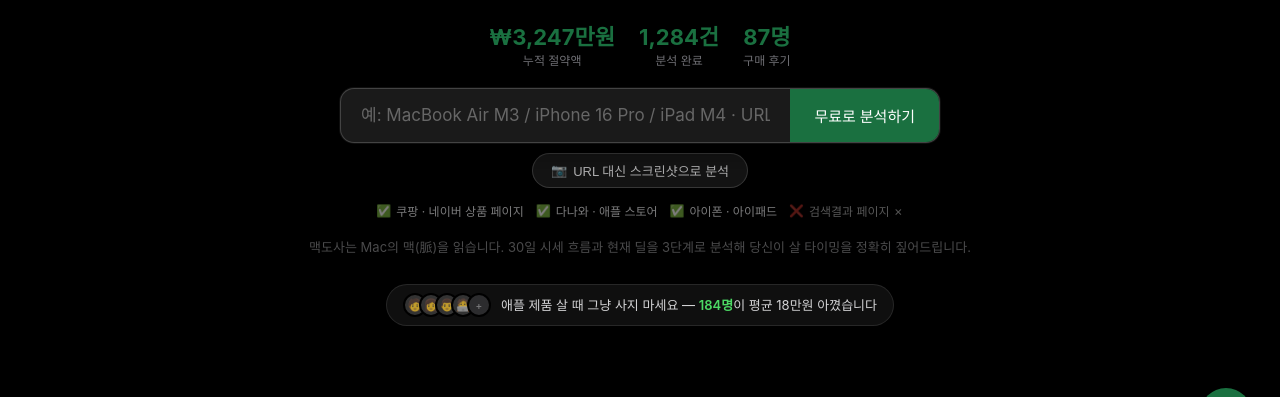
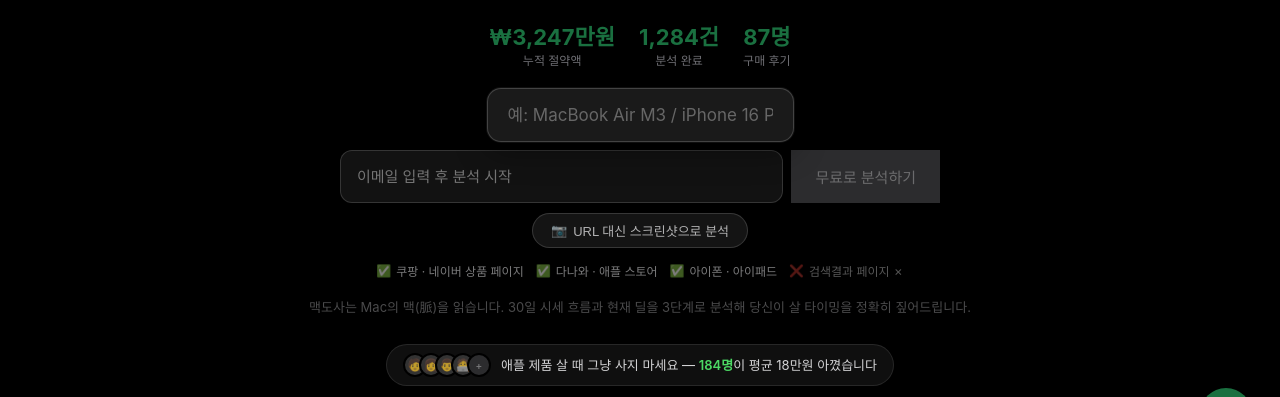
Before and after one commit to charlesmaster911/macdosa, a website: page index.html in a window 1280 px wide. Shown: the part 332-729 px from the top of the page. Drawn offline with Linux system fonts and the light colour scheme; no server answers.

Commit message:
ux: 이메일 입력해야 분석 버튼 초록 활성화

```diff
--- a/index.html
+++ b/index.html
@@ -657,11 +657,22 @@
     }).catch(()=>{});
     </script>
 
-    <!-- URL 입력창 — 구글처럼 첫 화면에서 바로 -->
-    <div class="url-input-wrap" style="margin-bottom:10px">
-      <input class="url-input" type="text" id="heroInput"
-        placeholder="예: MacBook Air M3 / iPhone 16 Pro / iPad M4 · URL도 OK" />
-      <button class="url-submit" onclick="startAnalysis()">무료로 분석하기</button>
+    <!-- URL + 이메일 입력 폼 -->
+    <div style="max-width:600px;margin:0 auto 10px;display:flex;flex-direction:column;gap:8px">
+      <div class="url-input-wrap" style="margin-bottom:0">
+        <input class="url-input" type="text" id="heroInput"
+          placeholder="예: MacBook Air M3 / iPhone 16 Pro / iPad M4 · URL도 OK" />
+      </div>
+      <div style="display:flex;gap:8px">
+        <input type="email" id="heroEmail" placeholder="이메일 입력 후 분석 시작"
+          style="flex:1;background:rgba(255,255,255,0.07);border:1.5px solid rgba(255,255,255,0.15);border-radius:12px;padding:12px 16px;font-size:15px;color:#fff;font-family:var(--font);outline:none;transition:border-color 0.2s"
+          onfocus="this.style.borderColor='rgba(255,255,255,0.35)'" onblur="this.style.borderColor='rgba(255,255,255,0.15)'"
+          oninput="updateAnalysisBtn()" onkeydown="if(event.key==='Enter') startAnalysis()" />
+        <button id="analysisBtnHero" class="url-submit" onclick="startAnalysis()"
+          style="background:#2C2C2E;color:rgba(255,255,255,0.3);cursor:default;transition:background 0.2s,color 0.2s;white-space:nowrap">
+          무료로 분석하기
+        </button>
+      </div>
     </div>
     <!-- 스크린샷 업로드 -->
     <div style="text-align:center;margin-bottom:14px">
@@ -1236,26 +1247,65 @@
 }
 
 /* ── 분석 시작 → result 페이지로 이동 ── */
-function startAnalysis() {
+function updateAnalysisBtn() {
+  const email = document.getElementById('heroEmail')?.value.trim() || '';
+  const btn = document.getElementById('analysisBtnHero');
+  if (!btn) return;
+  const valid = email.includes('@');
+  btn.style.background = valid ? '#1A7040' : '#2C2C2E';
+  btn.style.color = valid ? '#fff' : 'rgba(255,255,255,0.3)';
+  btn.style.cursor = valid ? 'pointer' : 'default';
+}
+
+async function startAnalysis() {
   const url = document.getElementById('heroInput').value.trim();
+  const emailInline = document.getElementById('heroEmail')?.value.trim() || '';
+
+  // 이메일 미입력 → 이메일 필드 포커스
+  if (!emailInline || !emailInline.includes('@')) {
+    const emailEl = document.getElementById('heroEmail');
+    if (emailEl) {
+      emailEl.style.borderColor = '#FF3B30';
+      emailEl.placeholder = '← 이메일을 먼저 입력해주세요';
+      emailEl.focus();
+    }
+    return;
+  }
+  // URL 미입력 → URL 필드 포커스
   if (!url) {
     document.getElementById('heroInput').focus();
-    document.getElementById('heroInput').placeholder = '← URL을 먼저 붙여넣어 주세요';
+    document.getElementById('heroInput').placeholder = '← 검색할 제품명 또는 URL을 입력해주세요';
     return;
   }
   if (isSearchResultUrl(url)) {
     showUrlWarning('검색결과 페이지 말고, 상품 상세 페이지 URL을 넣어주세요 🙏');
-    document.getElementById('heroInput').focus();
     return;
   }
-  // 이미 베타 token 있으면 바로 분석
+
+  // token 이미 있으면 바로 분석
   if (localStorage.getItem('macdosa_token')) {
     track('analysis_started', { url });
     window.location.href = `/result?url=${encodeURIComponent(url)}`;
     return;
   }
-  // token 없으면 이메일 입력 모달 표시
-  showEmailGate(url);
+
+  // 베타 가입 후 분석
+  const btn = document.getElementById('analysisBtnHero');
+  if (btn) { btn.textContent = '분석 중...'; btn.style.cursor = 'default'; }
+  try {
+    const res = await fetch('/api/beta-join', {
+      method: 'POST',
+      headers: { 'Content-Type': 'application/json' },
+      body: JSON.stringify({ email: emailInline })
+    });
+    const data = await res.json();
+    if (data.success) {
+      localStorage.setItem('macdosa_token', data.token);
+      localStorage.setItem('macdosa_email', emailInline);
+      track('beta_join_hero', { email_domain: emailInline.split('@')[1] });
+    }
+  } catch(e) {}
+  window.location.href = `/result?url=${encodeURIComponent(url)}`;
 }
 
 function showEmailGate(pendingUrl) {
```
